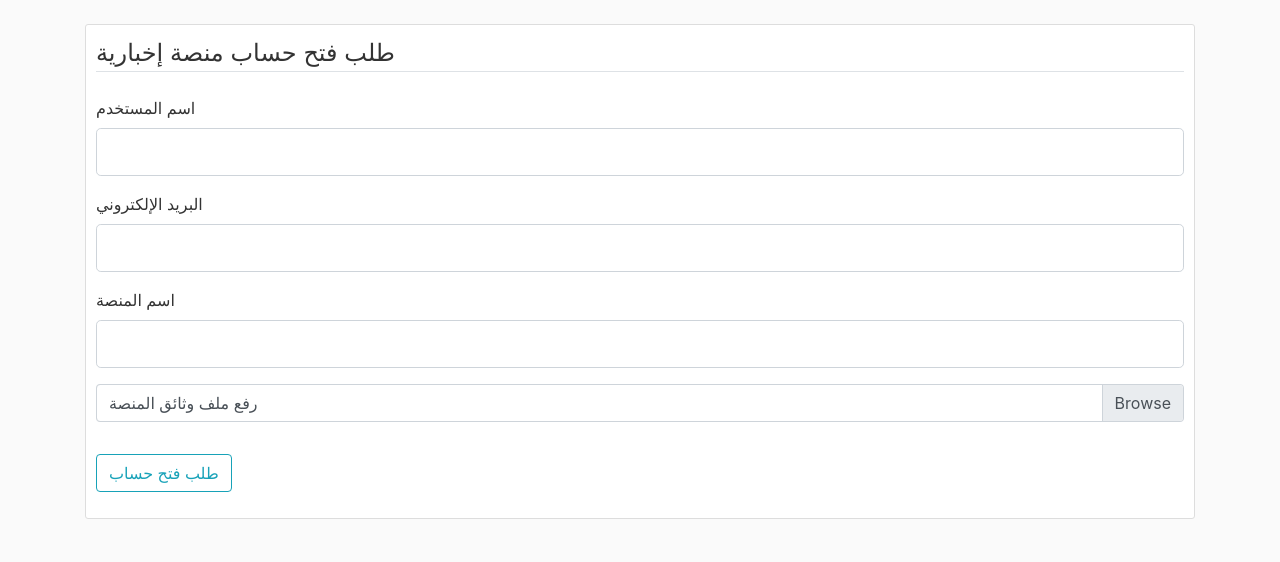
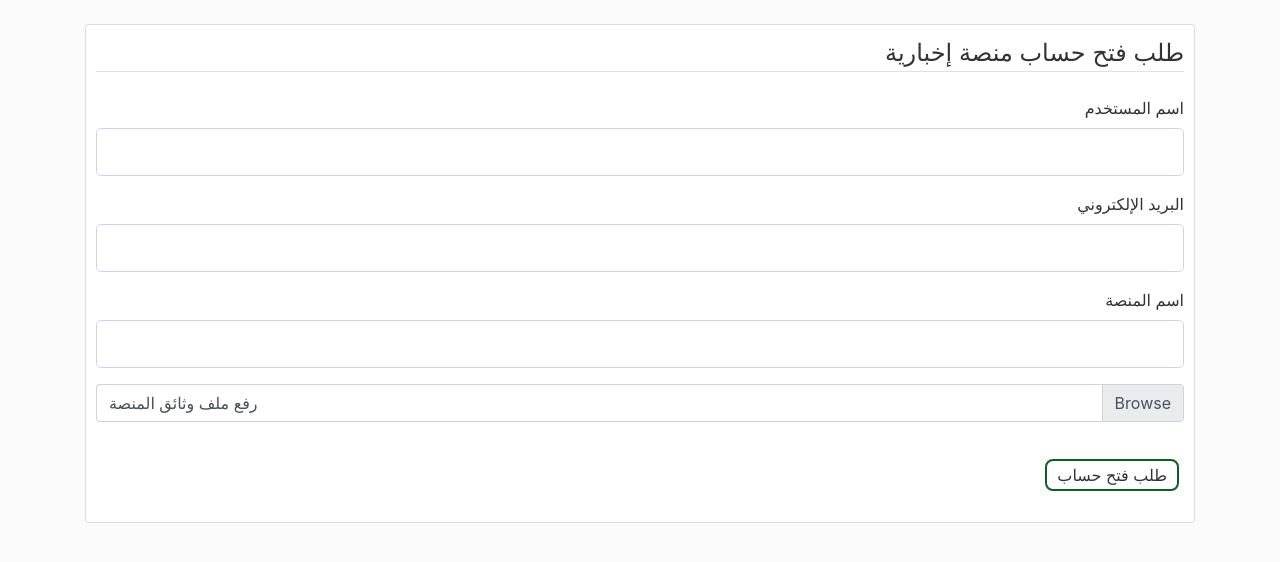
Before and after one commit to joodk1/2024-GP-5, a Flask app: page /register_request in a window 1280 px wide. Shown: the part 126-688 px from the top of the page. Run offline with Flask 3, Linux system fonts and the light colour scheme; some libraries are stand-ins or nearby versions.

Commit message:
text alignment and buttons

```diff
--- a/flask_shayek/flaskblog/static/main.css
+++ b/flask_shayek/flaskblog/static/main.css
@@ -28,8 +28,6 @@ body {
   .bg-steel {
     background-color: white;
   }
-
-
 
   .site-header .navbar-nav .nav-link, a {
     color: var(--dark-green);
@@ -91,20 +89,23 @@ body {
     font-size: 2.5rem;
   }
 
-  .adminForm {
+  .admin-form {
     display: flex;
     justify-content: flex-end;
   }
 
-  .adminVerify {
+  .admin-verify, .btn {
+    margin: 5px;
     padding: 2px 10px;
-    margin: 5px;
+    color: #333333;
     border-radius: 8px;
     background-color: white;
     border: 2px solid var(--dark-green);
   }
 
-  .adminVerify:hover {
+  .admin-verify:hover, .btn:hover {
     border: 2px solid var(--light-green);
+    background-color: white;
     text-decoration: none;
+    color: #333333;
   }
--- a/flask_shayek/flaskblog/templates/admin_dashboard.html
+++ b/flask_shayek/flaskblog/templates/admin_dashboard.html
@@ -7,9 +7,9 @@
         <p><strong>البريد الالكتروني:</strong> {{ request['email'] }}</p>
         <p><strong>اسم المنصة:</strong> {{ request['company_name'] }}</p>
         <p><strong>الملفات المرفقة:</strong> <a href="{{ request['company_docs_url'] }}" target="_blank">Download</a></p>
-        <form action="{{ url_for('verify_request', request_id=key) }}" method="post" class="adminForm">
-            <button type="submit" name="decline" value="true" class="adminVerify">رفض</button>
-            <button type="submit" class="adminVerify">قبول</button>
+        <form action="{{ url_for('verify_request', request_id=key) }}" method="post" class="admin-form">
+            <button type="submit" name="decline" value="true" class="btn">رفض</button>
+            <button type="submit" class="btn">قبول</button>
         </form>
         <hr>
     </div>
--- a/flask_shayek/flaskblog/templates/admin_login.html
+++ b/flask_shayek/flaskblog/templates/admin_login.html
@@ -13,7 +13,7 @@
         <input type="password" id="password" name="password">
     </div>
     </fieldset>
-    <button type="submit">Login</button>
+    <button type="submit" class="btn">تسجيل الدخول</button>
 </form>
 </div>
 {% endblock content %}
--- a/flask_shayek/flaskblog/templates/register_request.html
+++ b/flask_shayek/flaskblog/templates/register_request.html
@@ -1,69 +1,70 @@
 {% extends "layout.html" %}
 {% block content %}
-  <div class="content-section">
-    <form method="POST" action="" enctype="multipart/form-data">
+  <div class="content-section text-right">
+    <form method="POST" action="" enctype="multipart/form-data" class="user-forms">
       {{ form.hidden_tag() }}
       <fieldset class="form-group">
         <legend class="border-bottom mb-4">طلب فتح حساب منصة إخبارية</legend>
         <div class="form-group">
           {{ form.username.label(class="form-control-label") }}
           {% if form.username.errors %}
-            {{ form.username(class="form-control form-control-lg is-invalid") }}
+            {{ form.username(class="form-control form-control-lg is-invalid text-right") }}
             <div class="invalid-feedback">
               {% for error in form.username.errors %}
                 <span>{{ error }}</span>
               {% endfor %}
             </div>
           {% else %}
-            {{ form.username(class="form-control form-control-lg") }}
+            {{ form.username(class="form-control form-control-lg text-right") }}
           {% endif %}
         </div>
         <div class="form-group">
           {{ form.email.label(class="form-control-label") }}
           {% if form.email.errors %}
-            {{ form.email(class="form-control form-control-lg is-invalid") }}
+            {{ form.email(class="form-control form-control-lg is-invalid text-right") }}
             <div class="invalid-feedback">
               {% for error in form.email.errors %}
                 <span>{{ error }}</span>
               {% endfor %}
             </div>
           {% else %}
-            {{ form.email(class="form-control form-control-lg") }}
+            {{ form.email(class="form-control form-control-lg text-right") }}
           {% endif %}
         </div>
         <div class="form-group">
           {{ form.company_name.label(class="form-control-label") }}
           {% if form.company_name.errors %}
-            {{ form.company_name(class="form-control form-control-lg is-invalid") }}
+            {{ form.company_name(class="form-control form-control-lg is-invalid text-right") }}
             <div class="invalid-feedback">
               {% for error in form.company_name.errors %}
                 <span>{{ error }}</span>
               {% endfor %}
             </div>
           {% else %}
-            {{ form.company_name(class="form-control form-control-lg") }}
+            {{ form.company_name(class="form-control form-control-lg text-right") }}
           {% endif %}
         </div>
         <div class="form-group">
           <div class="custom-file">
               {{ form.company_docs.label(class="custom-file-label form-control-label", caption="ارفاق ملف") }}
               {% if form.company_docs.errors %}
-              <input type="file" class="custom-file-input is-invalid" id="customFile" name="company_docs" caption="ارفق ملف">
-              <label class="custom-file-label" for="customFile">رفع ملف وثائق المنصة</label>
+                  <input type="file" class="custom-file-input is-invalid text-left" id="customFile" name="company_docs" caption="ارفق ملف">
+                  <label class="custom-file-label text-left" for="customFile">رفع ملف وثائق المنصة</label>
                   <div class="invalid-feedback">
                       {% for error in form.company_docs.errors %}
                           <span>{{ error }}</span>
                       {% endfor %}
                   </div>
               {% else %}
-              <input type="file" class="custom-file-input" id="customFile" name="company_docs" caption="ارفق ملف">
-              <label class="custom-file-label" for="customFile">رفع ملف وثائق المنصة</label>
+                  <input type="file" class="custom-file-input text-left" id="customFile" name="company_docs" caption="ارفق ملف">
+                  <label class="custom-file-label text-left" for="customFile">رفع ملف وثائق المنصة</label>
               {% endif %}
           </div>
       </div>
+
       </fieldset>
       <div class="form-group">
-        {{ form.submit(class="btn btn-outline-info") }}
+        {{ form.submit(class="btn form-buttons") }}
       </div>
     </form>
   </div>
```
Also changed, not shown: flask_shayek/flaskblog/templates/login.html (+7 -7 lines). Lines whose indentation alone changed are shown as unchanged.
